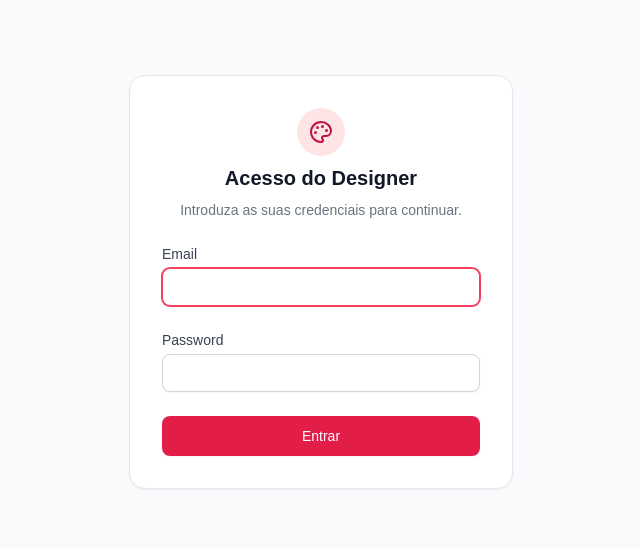
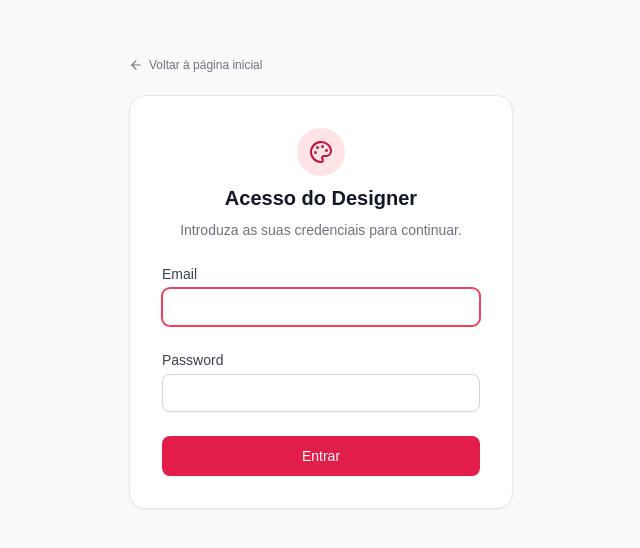
Before and after one commit to afonsinhobrown/convites, a Next.js app in the folder wedding-invitations/: page /designer/login in a window 1280 px wide. Shown: the part 118-666 px from the top of the page, without its empty margins (319-959 px from the left). Built offline with nearby package versions, Linux system fonts and the light colour scheme.

Commit message:
feat(auth): adicionar botao de retorno a pagina inicial em todas as telas de login e registo

```diff
--- a/wedding-invitations/app/designer/login/LoginForm.tsx
+++ b/wedding-invitations/app/designer/login/LoginForm.tsx
@@ -1,8 +1,9 @@
 "use client";
 
 import { useState } from "react";
+import Link from "next/link";
 import { useRouter, useSearchParams } from "next/navigation";
-import { Palette } from "lucide-react";
+import { Palette, ArrowLeft } from "lucide-react";
 
 export function DesignerLoginForm() {
   const router = useRouter();
@@ -43,9 +44,19 @@ export function DesignerLoginForm() {
 
   return (
     <main className="flex min-h-screen items-center justify-center bg-gray-50 px-4">
+      <div className="w-full max-w-sm">
+        <div className="mb-4">
+          <Link
+            href="/"
+            className="inline-flex items-center gap-1.5 text-xs font-medium text-gray-500 hover:text-gray-900 transition"
+          >
+            <ArrowLeft className="h-3.5 w-3.5" />
+            Voltar à página inicial
+          </Link>
+        </div>
         <form
           onSubmit={handleSubmit}
-        className="w-full max-w-sm space-y-6 rounded-2xl border border-gray-200 bg-white p-8 shadow-sm"
+          className="w-full space-y-6 rounded-2xl border border-gray-200 bg-white p-8 shadow-sm"
         >
           <div className="flex flex-col items-center gap-2 text-center">
             <span className="inline-flex h-12 w-12 items-center justify-center rounded-full bg-rose-100">
@@ -103,6 +114,7 @@ export function DesignerLoginForm() {
           {loading ? "A entrar..." : "Entrar"}
         </button>
         </form>
+      </div>
     </main>
   );
 }
--- a/wedding-invitations/app/organizer/auth/page.tsx
+++ b/wedding-invitations/app/organizer/auth/page.tsx
@@ -1,5 +1,5 @@
 import Link from "next/link";
-import { Heart } from "lucide-react";
+import { Heart, ArrowLeft } from "lucide-react";
 
 export const metadata = { title: "Acesso — Convites de Casamento" };
 
@@ -14,6 +14,15 @@ export default function AuthChoicePage({
   return (
     <main className="flex min-h-screen items-center justify-center bg-[#FDFBF7] px-4">
       <div className="w-full max-w-sm">
+        <div className="mb-4">
+          <Link
+            href="/"
+            className="inline-flex items-center gap-1.5 text-xs font-medium text-gray-500 hover:text-gray-900 transition"
+          >
+            <ArrowLeft className="h-3.5 w-3.5" />
+            Voltar à página inicial
+          </Link>
+        </div>
         {/* Logo */}
         <div className="mb-8 flex flex-col items-center gap-2 text-center">
           <div className="flex h-12 w-12 items-center justify-center rounded-full bg-[#C5A059]/10">
--- a/wedding-invitations/app/organizer/login/page.tsx
+++ b/wedding-invitations/app/organizer/login/page.tsx
@@ -1,5 +1,6 @@
 import { Suspense } from "react";
 import Link from "next/link";
+import { ArrowLeft } from "lucide-react";
 import { LoginForm } from "./LoginForm";
 
 export const metadata = { title: "Entrar — Organizador" };
@@ -8,6 +9,15 @@ export default function LoginPage() {
   return (
     <main className="flex min-h-screen items-center justify-center bg-[#FDFBF7] px-4">
       <div className="w-full max-w-sm">
+        <div className="mb-4">
+          <Link
+            href="/"
+            className="inline-flex items-center gap-1.5 text-xs font-medium text-gray-500 hover:text-gray-900 transition"
+          >
+            <ArrowLeft className="h-3.5 w-3.5" />
+            Voltar à página inicial
+          </Link>
+        </div>
         <div className="mb-6 text-center">
           <h1 className="text-2xl font-serif-custom font-bold text-[#1A1A1A]">Entrar</h1>
           <p className="mt-1 text-sm text-gray-500">Acesso ao painel do organizador</p>
--- a/wedding-invitations/app/organizer/register/page.tsx
+++ b/wedding-invitations/app/organizer/register/page.tsx
@@ -1,5 +1,6 @@
 import { Suspense } from "react";
 import Link from "next/link";
+import { ArrowLeft } from "lucide-react";
 import { RegisterForm } from "./RegisterForm";
 
 export const metadata = { title: "Criar conta — Organizador" };
@@ -8,6 +9,15 @@ export default function RegisterPage() {
   return (
     <main className="flex min-h-screen items-center justify-center bg-[#FDFBF7] px-4">
       <div className="w-full max-w-sm">
+        <div className="mb-4">
+          <Link
+            href="/"
+            className="inline-flex items-center gap-1.5 text-xs font-medium text-gray-500 hover:text-gray-900 transition"
+          >
+            <ArrowLeft className="h-3.5 w-3.5" />
+            Voltar à página inicial
+          </Link>
+        </div>
         <div className="mb-6 text-center">
           <h1 className="text-2xl font-serif-custom font-bold text-[#1A1A1A]">Criar conta</h1>
           <p className="mt-1 text-sm text-gray-500">Comece a criar o seu convite de casamento</p>
--- a/wedding-invitations/app/superadmin/login/LoginForm.tsx
+++ b/wedding-invitations/app/superadmin/login/LoginForm.tsx
@@ -1,8 +1,9 @@
 "use client";
 
 import { useState } from "react";
+import Link from "next/link";
 import { useRouter, useSearchParams } from "next/navigation";
-import { Lock } from "lucide-react";
+import { Lock, ArrowLeft } from "lucide-react";
 
 export function LoginForm() {
   const router = useRouter();
@@ -42,9 +43,19 @@ export function LoginForm() {
 
   return (
     <main className="flex min-h-screen items-center justify-center bg-gray-50 px-4">
+      <div className="w-full max-w-sm">
+        <div className="mb-4">
+          <Link
+            href="/"
+            className="inline-flex items-center gap-1.5 text-xs font-medium text-gray-500 hover:text-gray-900 transition"
+          >
+            <ArrowLeft className="h-3.5 w-3.5" />
+            Voltar à página inicial
+          </Link>
+        </div>
         <form
           onSubmit={handleSubmit}
-        className="w-full max-w-sm space-y-6 rounded-2xl border border-gray-200 bg-white p-8 shadow-sm"
+          className="w-full space-y-6 rounded-2xl border border-gray-200 bg-white p-8 shadow-sm"
         >
           <div className="flex flex-col items-center gap-2 text-center">
             <span className="inline-flex h-12 w-12 items-center justify-center rounded-full bg-amber-100">
@@ -86,6 +97,7 @@ export function LoginForm() {
             {loading ? "A entrar..." : "Entrar"}
           </button>
         </form>
+      </div>
     </main>
   );
 }
```
Lines whose indentation alone changed are shown as unchanged.
